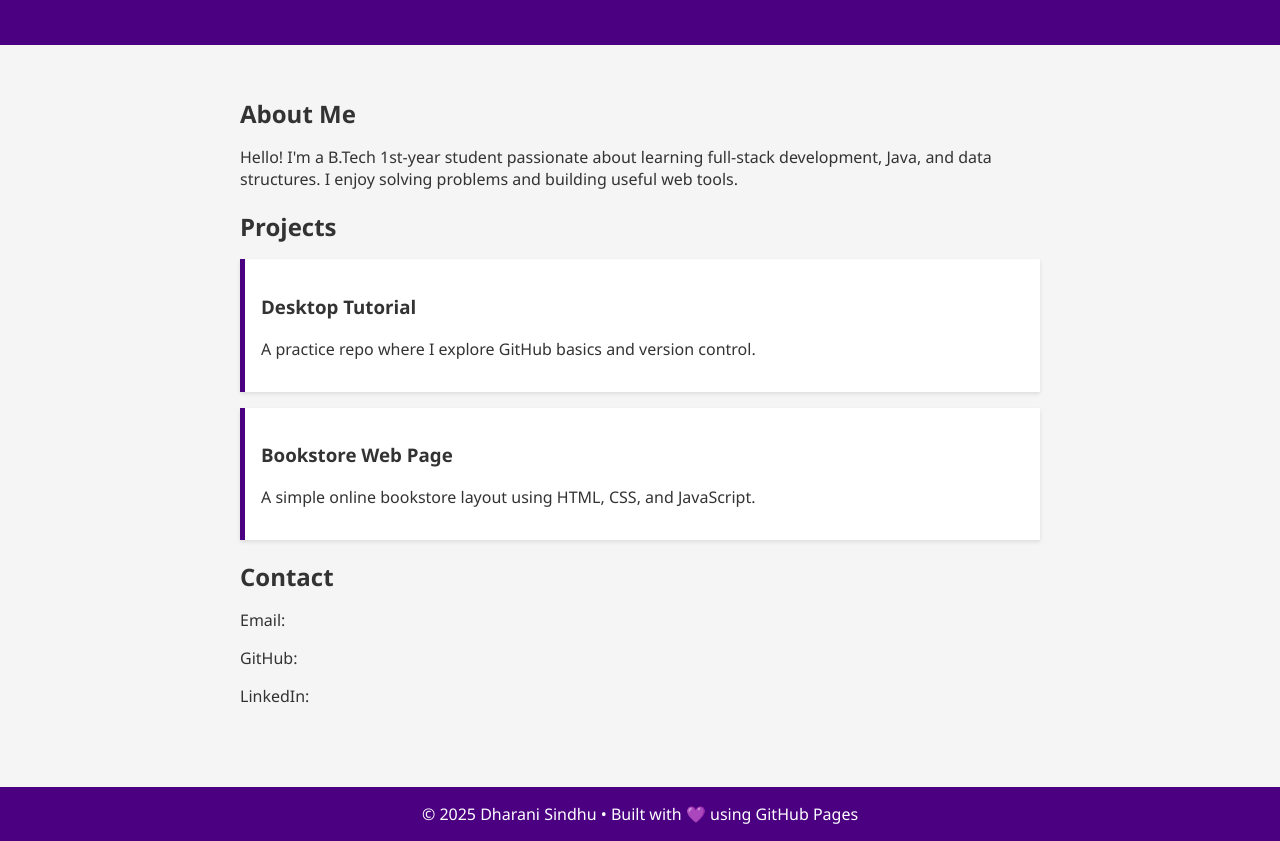
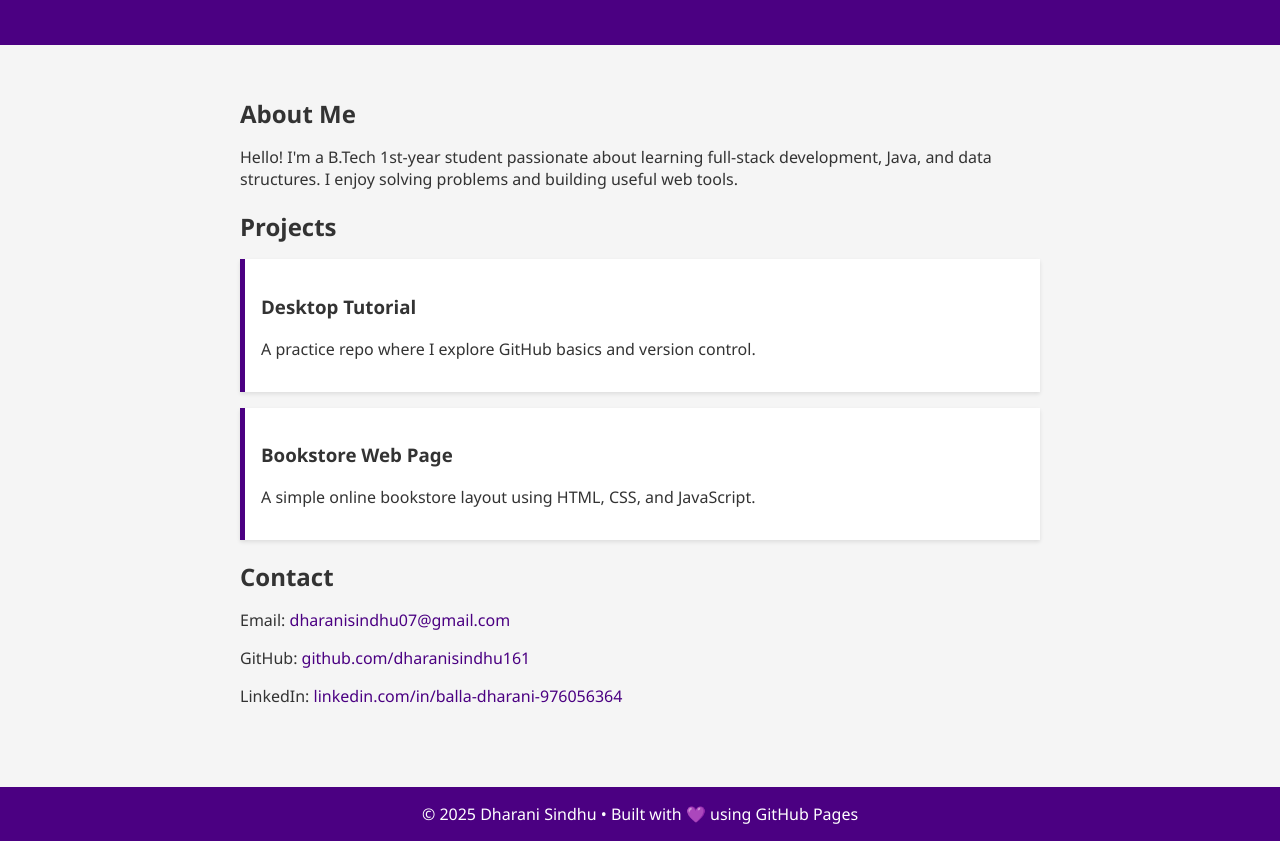
Before and after one commit to dharanisindhu161/dharanisindhu161.github.io, a plain HTML site: page index.html in a window 1280 px wide. Shown: the part 137-978 px from the top of the page. Drawn offline with Linux system fonts and the light colour scheme.

Commit message:
Update index.html

```diff
--- a/index.html
+++ b/index.html
@@ -71,9 +71,9 @@
     </div>
 
     <h2>Contact</h2>
-    <p>Email: <a href="mailto:dharanisindhu07@gmail.com"></a></p>
-    <p>GitHub: <a href="https://github.com/dharanisindhu161"></a></p>
-    <p>LinkedIn: <a href="www.linkedin.com/in/balla-dharani-976056364"></a></p>
+    <p>Email: <a href="mailto:dharanisindhu07@gmail.com">dharanisindhu07@gmail.com</a></p>
+    <p>GitHub: <a href="https://github.com/dharanisindhu161">github.com/dharanisindhu161</a></p>
+    <p>LinkedIn: <a href="www.linkedin.com/in/balla-dharani-976056364">linkedin.com/in/balla-dharani-976056364</a></p>
   </section>
 
   <footer>
```
